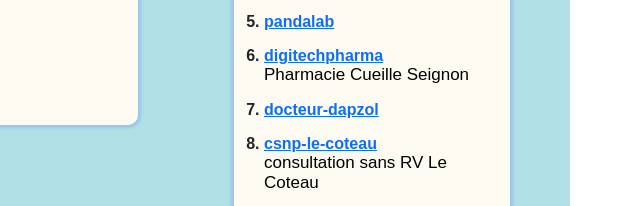
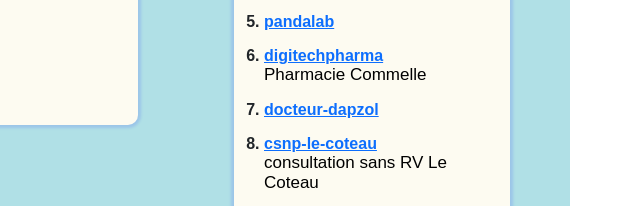
Before and after one commit to prestationweb42/Dev-Tools-WebSite, a plain HTML site: page administratif.html in a window 1280 px wide. Shown: the part 360-566 px from the top of the page, 640-1280 px from the left. Drawn offline with nearby package versions, Linux system fonts and the light colour scheme.

Commit message:
add link pharmacie Commelle

```diff
--- a/administratif.html
+++ b/administratif.html
@@ -221,7 +221,7 @@
                                 target="_blank"
                                 >digitechpharma</a
                             >
-                            <p>Pharmacie Cueille Seignon</p>
+                            <p>Pharmacie Commelle</p>
                         </li>
                         <li>
                             <a
```
